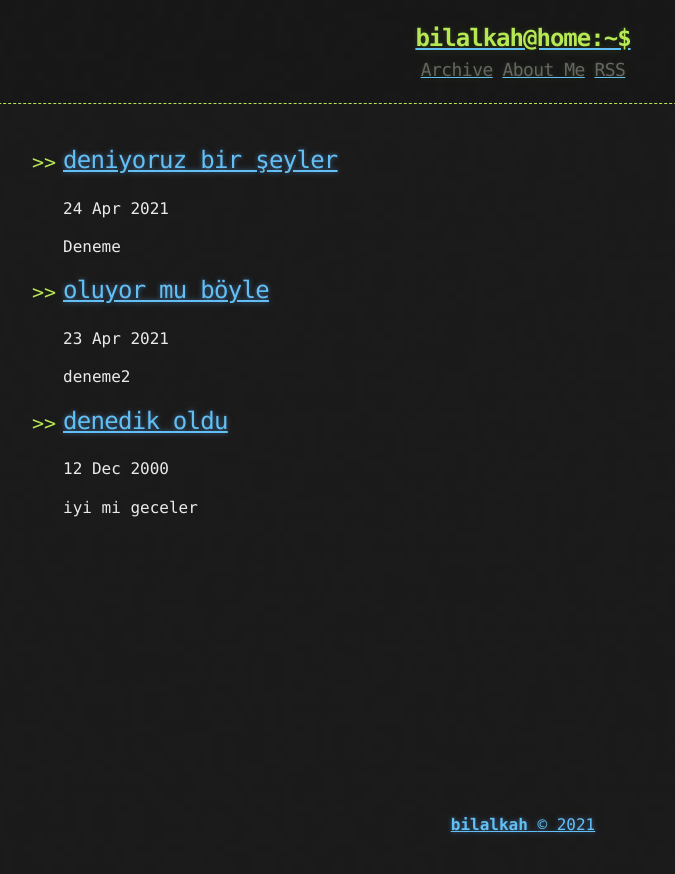
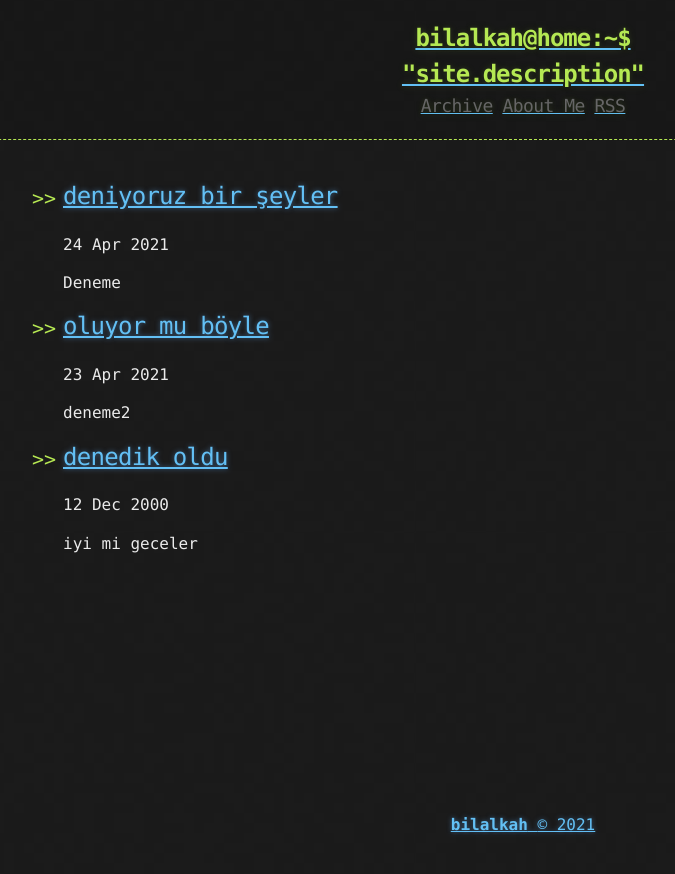
Before and after one commit to bilalkah/bilalkah.github.io, a Jekyll site: the page built from index.html, in a window 1280 px wide. Shown: the top 874 px of the page, without its empty margins (117-792 px from the left). Built offline with Jekyll 4.4.1, drawn with Linux system fonts in a browser that asks for light colours; the list of posts is cut into pages by our own code.

Commit message:
sanırım artık hazırız.

```diff
--- a/_includes/header.html
+++ b/_includes/header.html
@@ -3,6 +3,7 @@
     <a href="{{ "/" | prepend: site.baseurl | replace: '//', '/' }}">
     {% assign owner_first_name = site.owner | split: " " %}
     <h1>{{ owner_first_name[0] | downcase }}@home:~$</h1>
+    <h1>"site.description"</h1>
     </a>
     <div class="header-links">
       {% include links.html %}
```
